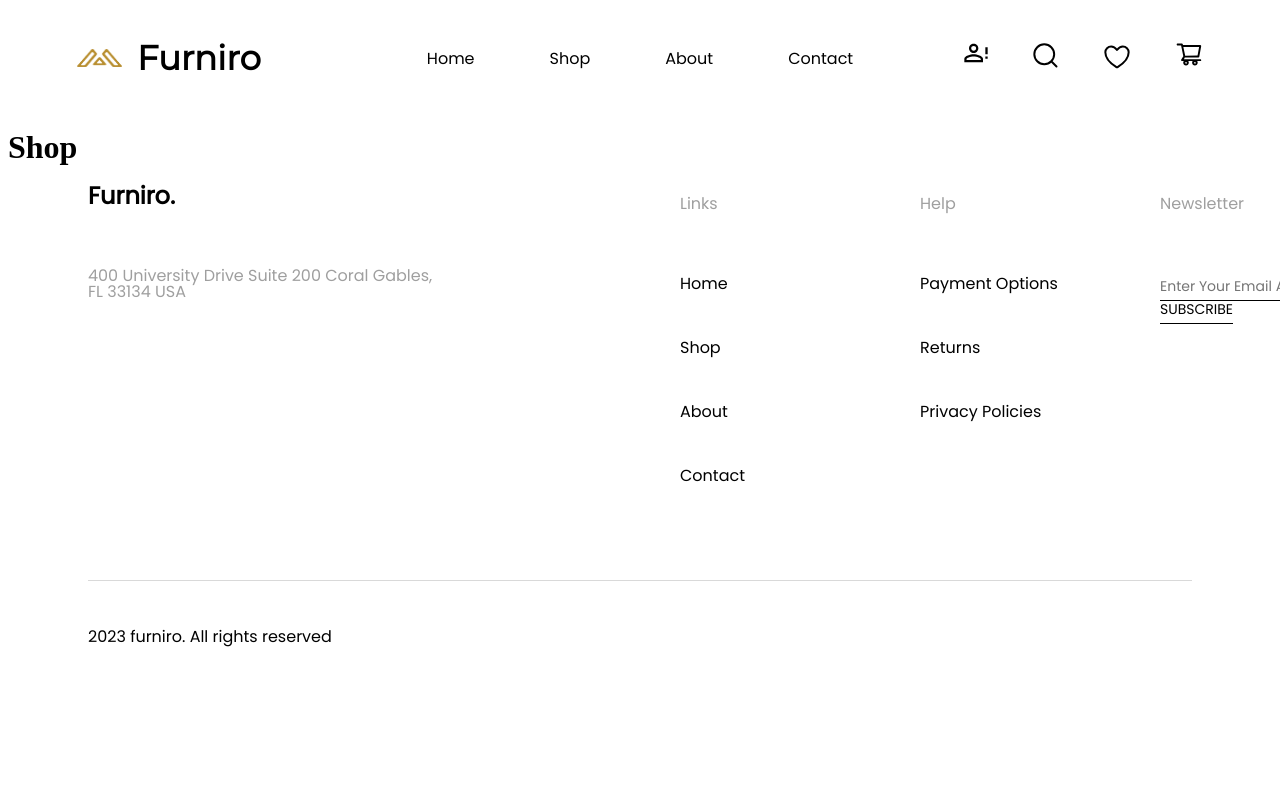
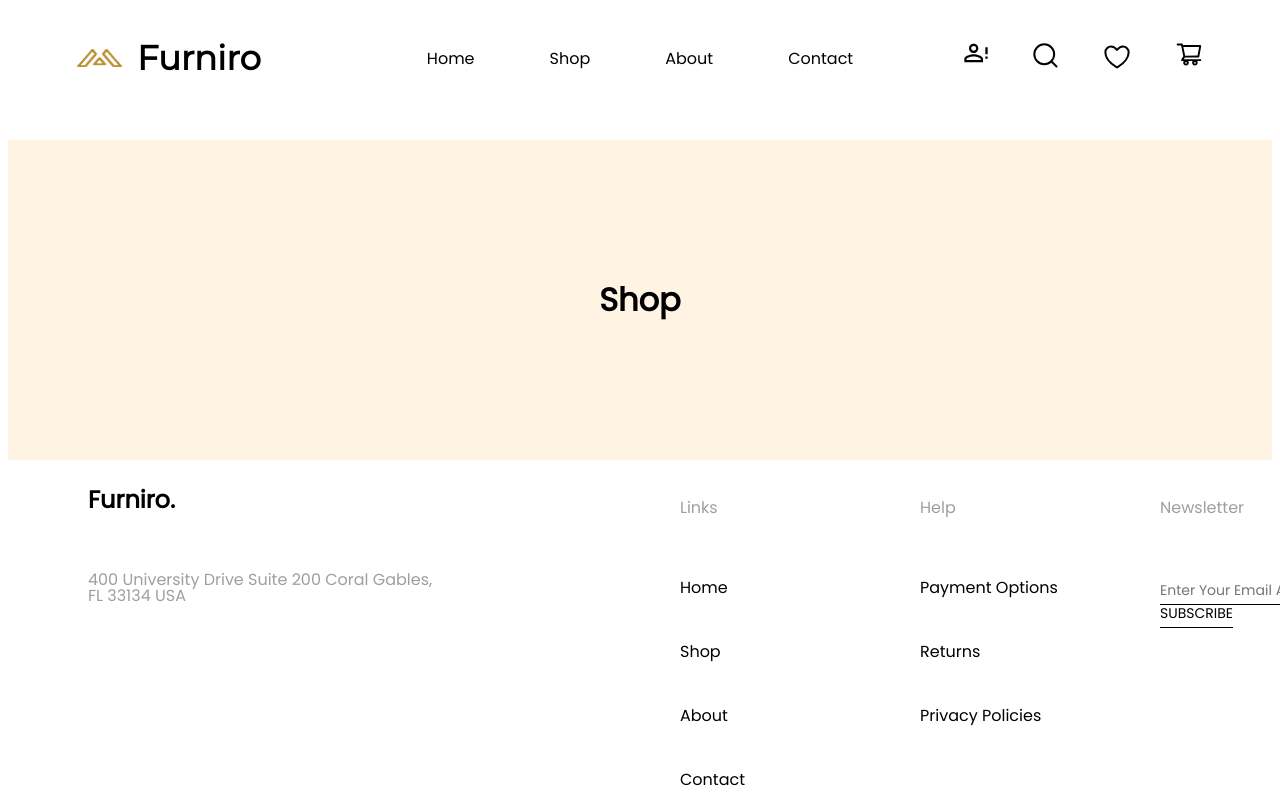
Before and after one commit to HenintsoaPaul/furniro, a Nuxt app: page /shop in a window 1280 px wide. Shown: the top 800 px of the page. Built offline with nearby package versions, Linux system fonts and the light colour scheme.

Commit message:
add style to pages mockup

```diff
--- a/assets/scss/global.scss
+++ b/assets/scss/global.scss
@@ -18,6 +18,17 @@
   flex-direction: row;
 }
 
+.jumbotron {
+  background: #FFF3E3;
+  font-family: 'Poppins', sans-serif;
+  display: flex;
+  align-items: center;
+  justify-content: center;
+  height: 20rem;
+  width: 100%;
+  margin: 2rem 0;
+}
+
 :root {
   --furniro-primary-color: #B88E2F;
   --furniro-secondary-color: #FFF3E3;
--- a/pages/about.vue
+++ b/pages/about.vue
@@ -13,7 +13,7 @@ useHead({
   <div id="about">
     <Header />
 
-    <div>
+    <div class="jumbotron">
       <h1>About</h1>
     </div>
 
--- a/pages/contact.vue
+++ b/pages/contact.vue
@@ -14,7 +14,7 @@ useHead({
     <Header />
 
     <div>
-      <h1>Contact</h1>
+      <h1 class="jumbotron">Contact</h1>
     </div>
 
     <Footer />
--- a/pages/help/payment-options.vue
+++ b/pages/help/payment-options.vue
@@ -14,7 +14,7 @@ useHead({
     <Header />
 
     <div>
-      <h1>Payment Options</h1>
+      <h1 class="jumbotron">Payment Options</h1>
     </div>
 
     <Footer />
--- a/pages/help/privacy-policies.vue
+++ b/pages/help/privacy-policies.vue
@@ -14,7 +14,7 @@ useHead({
     <Header />
 
     <div>
-      <h1>Privacy Policies</h1>
+      <h1 class="jumbotron">Privacy Policies</h1>
     </div>
 
     <Footer />
--- a/pages/help/returns.vue
+++ b/pages/help/returns.vue
@@ -14,7 +14,7 @@ useHead({
     <Header></Header>
 
     <div>
-      <h1>Returns</h1>
+      <h1 class="jumbotron">Returns</h1>
     </div>
 
     <Footer></Footer>
--- a/pages/shop.vue
+++ b/pages/shop.vue
@@ -13,7 +13,7 @@ useHead({
   <div id="shop">
     <Header />
 
-    <div>
+    <div class="jumbotron">
       <h1>Shop</h1>
     </div>
 
```
